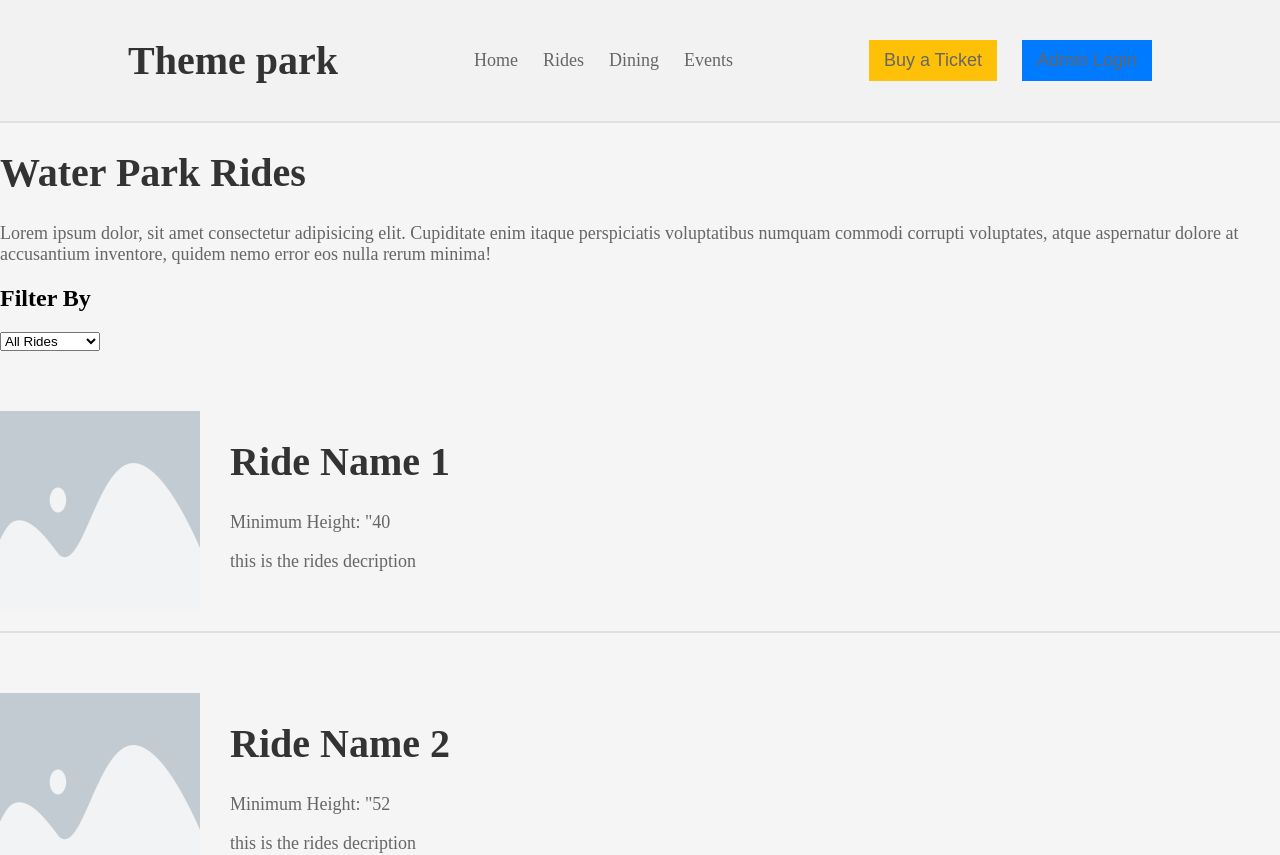
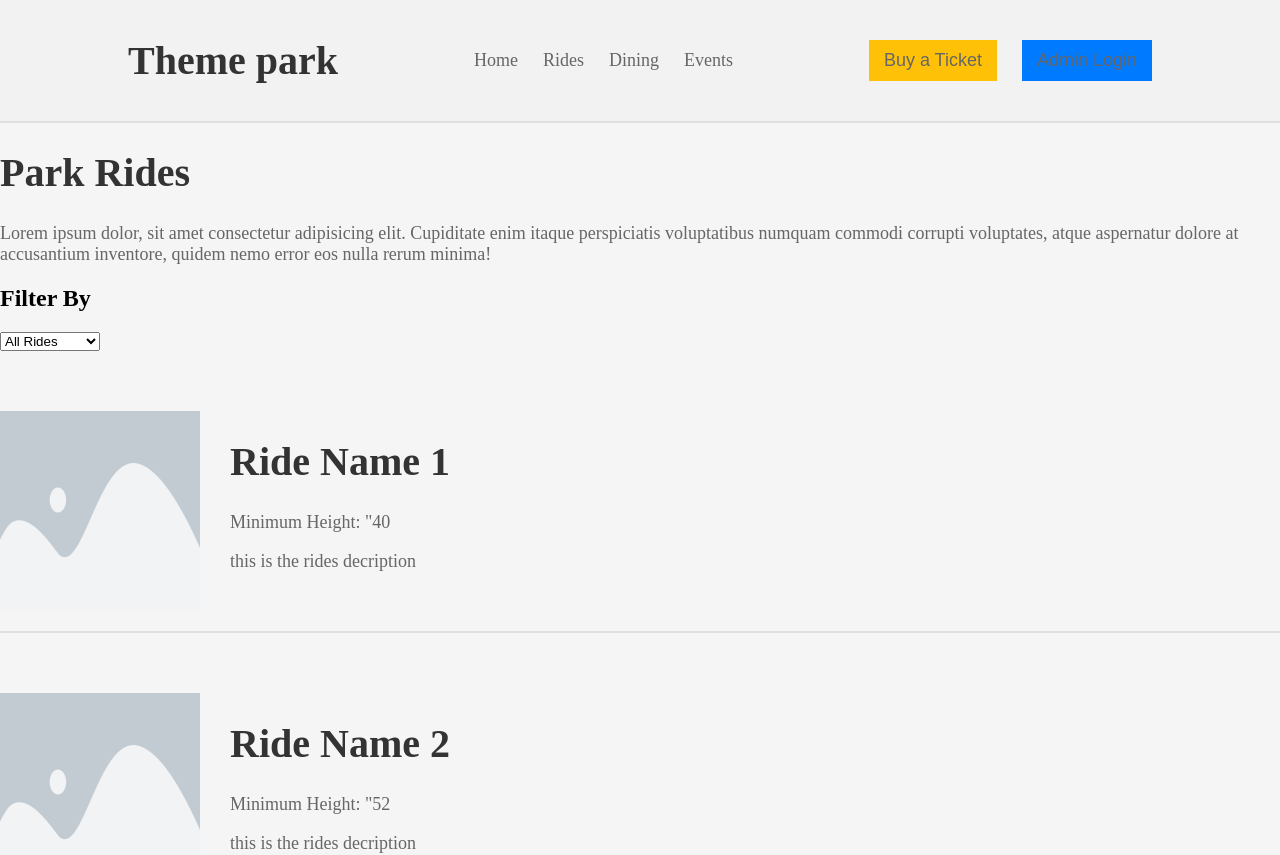
Before and after one commit to zzLinie/themepark, a React (Vite) app in the folder frontend/: page /rides in a window 1280 px wide. Shown: the top 855 px of the page. Built offline with nearby package versions, Linux system fonts and the light colour scheme.

Commit message:
fixed typo

```diff
--- a/frontend/src/pages/Rides.jsx
+++ b/frontend/src/pages/Rides.jsx
@@ -6,7 +6,7 @@ export default function Rides() {
   return (
     <>
       <Header />
-      <h1>Water Park Rides</h1>
+      <h1>Park Rides</h1>
       <p>
         Lorem ipsum dolor, sit amet consectetur adipisicing elit. Cupiditate
         enim itaque perspiciatis voluptatibus numquam commodi corrupti
```
